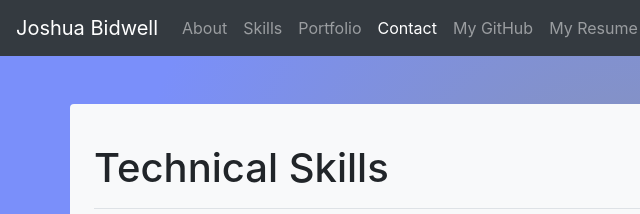
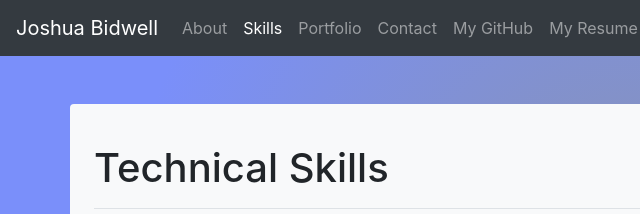
Before and after one commit to jjbidwell/express-portfolio, a plain HTML site: page public/skills.html in a window 1280 px wide. Shown: the top 214 px of the page, 0-640 px from the left. Drawn offline with nearby package versions, Linux system fonts and the light colour scheme.

Commit message:
updated navbar

```diff
--- a/public/skills.html
+++ b/public/skills.html
@@ -21,22 +21,22 @@
        <div class="collapse navbar-collapse" id="navbarSupportedContent">
          <ul class="navbar-nav mr-auto">
            <li class="nav-item">
-            <a class="nav-link" href="https://jjbidwell.github.io/">About</a>
+             <a class="nav-link" href="/">About</a>
+           </li>
+           <li class="nav-item active">
+             <a class="nav-link" href="/skills">Skills</a>
            </li>
            <li class="nav-item">
-            <a class="nav-link" href="skills.html">Skills</a>
+             <a class="nav-link" href="/portfolio">Portfolio</a>
            </li>
            <li class="nav-item">
-            <a class="nav-link" href="portfolio.html">Portfolio</a>
-          </li>
-          <li class="nav-item active">
-            <a class="nav-link" href="contact.html">Contact</a>
+             <a class="nav-link" href="/contact">Contact</a>
            </li>
            <li class="nav-item">
              <a class="nav-link" target="_blank" href="https://github.com/jjbidwell">My GitHub</a>
            </li>
            <li class="nav-item">
-            <a class="nav-link" target="_blank" href="assets/Resume.pdf">My Resume</a>
+             <a class="nav-link" target="_blank" href="#">My Resume</a>
            </li>
          </ul>
        </div>
@@ -69,11 +69,11 @@
     <footer class="text-center border-top border-dark footer bg-light fixed-bottom">
       <div class="container pt-4">
           <span>
-              <a class="footer-text footer-link" href="https://jjbidwell.github.io/">About</a>
+              <a class="footer-text footer-link" href="/">About</a>
                |
-              <a class="footer-text footer-link" href="portfolio.html">Portfolio</a>
+              <a class="footer-text footer-link" href="/">Portfolio</a>
                |
-              <a class="footer-text footer-link" href="contact.html">Contact</a>
+              <a class="footer-text footer-link" href="/">Contact</a>
           </span>
           <p class="footer-text">	&copy; 2020</p>
       </div>
```
Also changed, not shown: public/contact.html (+8 -8 lines), public/index.html (+10 -9 lines), public/portfolio.html (+10 -9 lines). Lines whose indentation alone changed are shown as unchanged.
